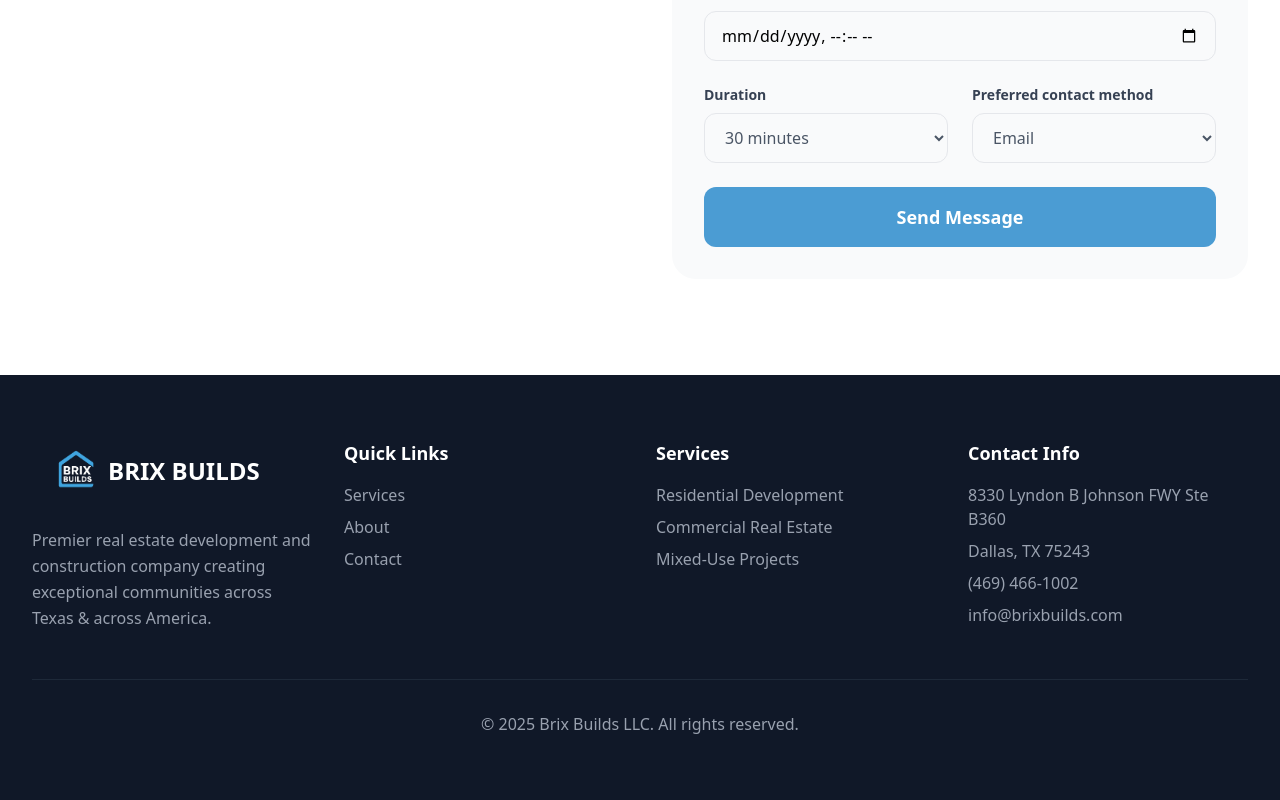
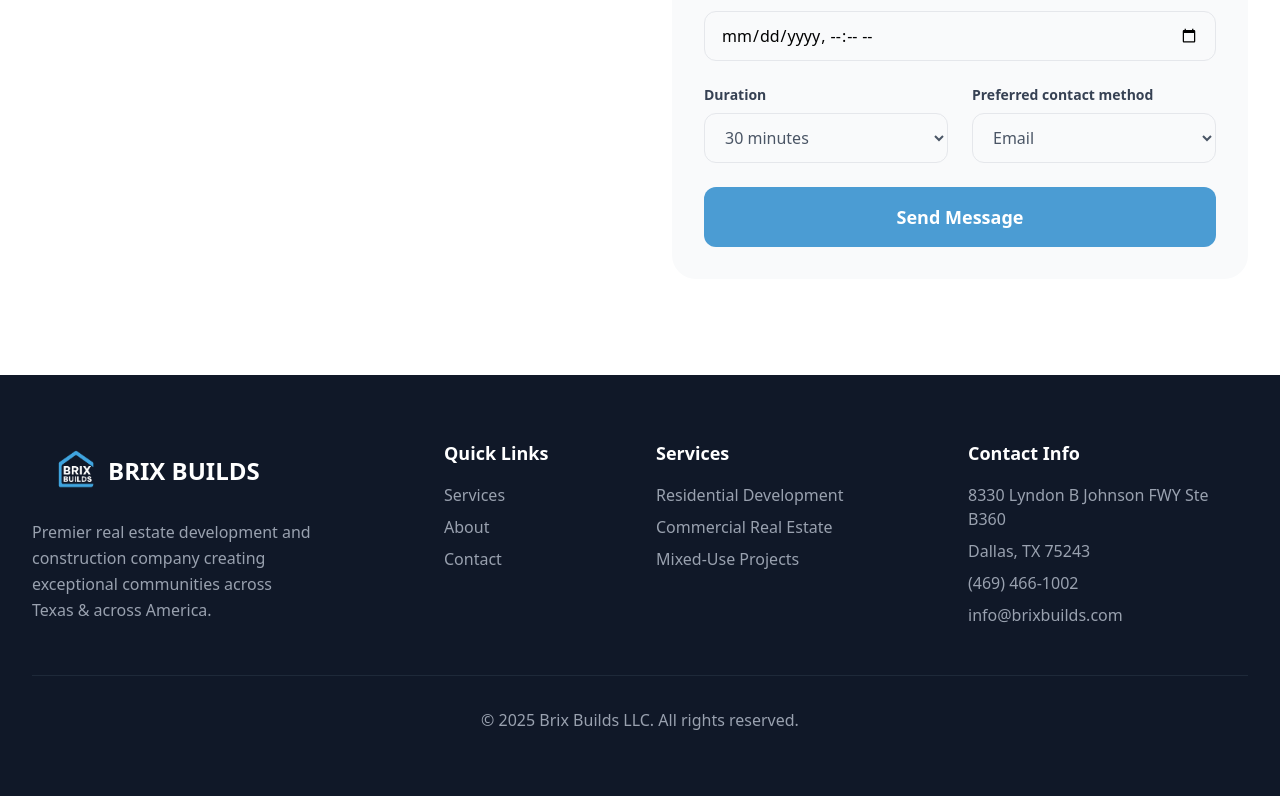
Before and after one commit to defidrum/chosen-title, a React (Vite) app: page / in a window 1280 px wide. Shown: the part 4682-5482 px from the top of the page. Built offline with nearby package versions, Linux system fonts and the light colour scheme.

Commit message:
Pushing brix social media links

```diff
--- a/src/components/BrixBuildsWebsite.tsx
+++ b/src/components/BrixBuildsWebsite.tsx
@@ -908,7 +908,7 @@ const BrixBuildsWebsite = () => {
           <div className="max-w-7xl mx-auto px-4 sm:px-6 lg:px-8">
               <div className="grid md:grid-cols-4 gap-8">
                 <div>
-          <div className="flex items-center space-x-3 mb-6">
+                  <div className="flex items-center space-x-3 mb-4">
               <div className="w-16 h-16 bg-brix-500 rounded-lg flex items-center justify-center">
                 <img
                   src={BrixBuildsLogoWhiteLetters}
@@ -919,13 +919,12 @@ const BrixBuildsWebsite = () => {
               </div>
               <span className="text-2xl font-bold">BRIX BUILDS</span>
             </div>
-          <p className="text-gray-400 leading-relaxed">
-            Premier real estate development and construction company creating exceptional communities across Texas & across America.
+            <p className="text-gray-400 leading-relaxed max-w-2xl">
+              Premier real estate development and construction company creating
+              exceptional communities across Texas & across America.
             </p>
           </div>
-
-
-            <div>
+          <div className='ml-25'>
               <h4 className="text-lg font-semibold mb-4">Quick Links</h4>
               <ul className="space-y-2">
                 {['Services', 'About', 'Contact'].map((item) => (
@@ -961,6 +960,7 @@ const BrixBuildsWebsite = () => {
             </div>
           </div>
 
+
           <div className="border-t border-gray-800 mt-12 pt-8 text-center text-gray-400">
             <p>&copy; 2025 Brix Builds LLC. All rights reserved.</p>
           </div>
```
Also changed, not shown: src/img/nascla.png (added). Lines whose indentation alone changed are shown as unchanged.
